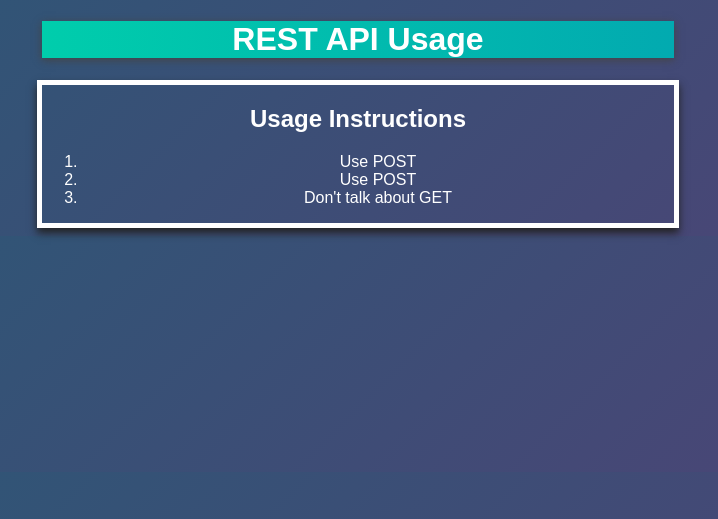
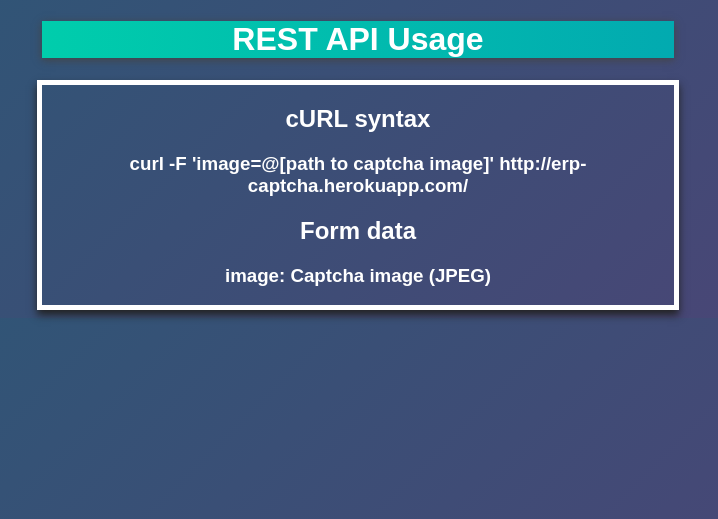
Before and after one commit to arnav-t/rest-captcha, a Flask app: page / in a window 1280 px wide. Shown: the top 519 px of the page, without its empty margins (282-1000 px from the left). Run offline with Flask 2, Linux system fonts and the light colour scheme.

Commit message:
Updated usage information

```diff
--- a/templates/home.html
+++ b/templates/home.html
@@ -32,12 +32,10 @@
 		<h1>REST API Usage</h1>
 	</div>
 	<div class="box">
-		<h2>Usage Instructions</h2>
-		<ol>
-			<li> Use POST</li>
-			<li> Use POST</li>
-			<li> Don't talk about GET</li>
-		</ol>
+		<h2>cURL syntax</h2>
+		<h3>curl -F 'image=@[path to captcha image]' http://erp-captcha.herokuapp.com/</h3>
+		<h2>Form data</h2>
+		<h3><b>image: </b>Captcha image (JPEG)</h3>
 	</div>
 </body>
 </html>
```
Also changed, not shown: README.md.
